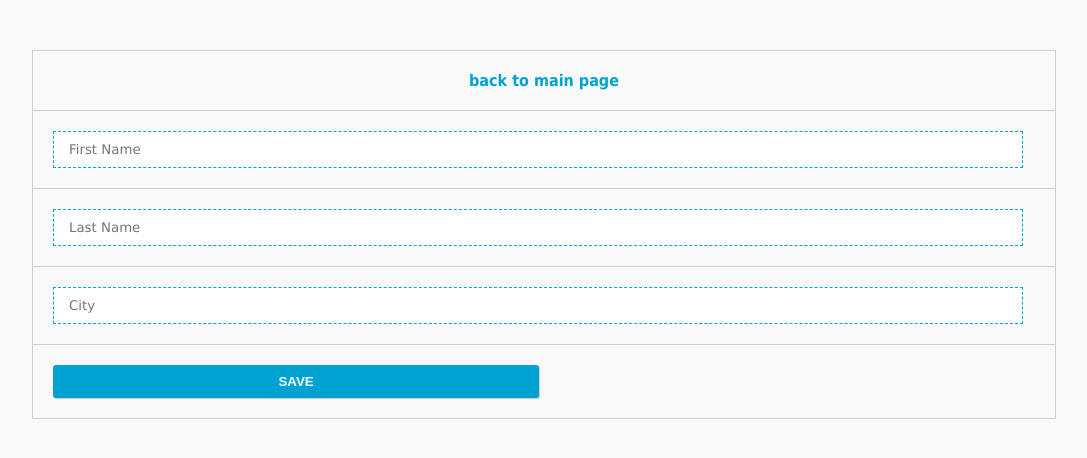
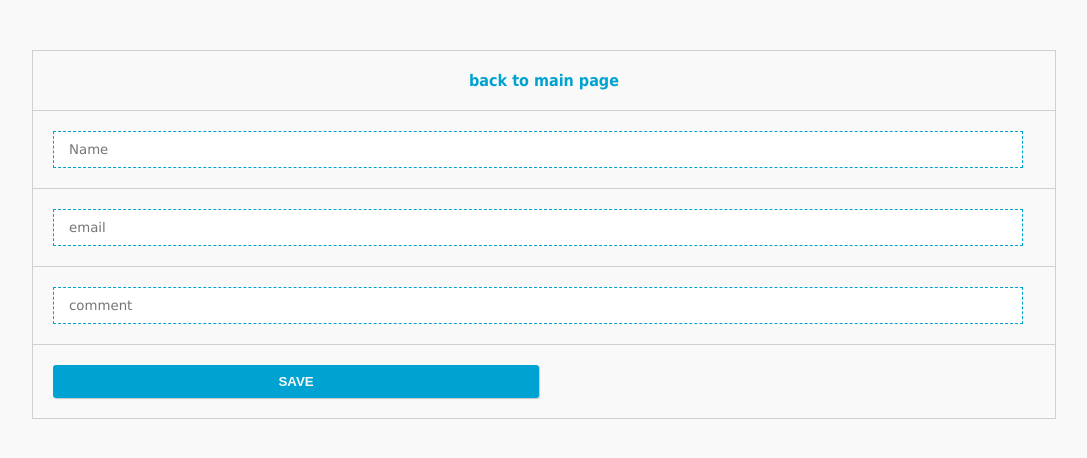
Before and after one commit to jgbrioso/APC_webprog_mi153_test_repo_jgbrioso, a PHP site: page /add_data.php in a window 1280 px wide. Shown: the part 50-508 px from the top of the page, without its empty margins (96-1183 px from the left). Run offline with PHP 8.4, Linux system fonts and the light colour scheme.

Commit message:
edited add_data.php

```diff
--- a/exercise5/add_data.php
+++ b/exercise5/add_data.php
@@ -4,14 +4,14 @@ include_once 'dbconfig.php';
 if(isset($_POST['btn-save']))
 {
  // variables for input data
- $first_name = $_POST['first_name'];
- $last_name = $_POST['last_name'];
- $city_name = $_POST['city_name'];
+ $Name = $_POST['name'];
+ $Email = $_POST['email'];
+ $Comment = $_POST['comment'];
  // variables for input data
 
  // sql query for inserting data into database
 
-        $sql_query = "INSERT INTO users(first_name,last_name,user_city) VALUES('$first_name','$last_name','$city_name')";
+        $sql_query = "INSERT INTO users(name,email,comment) VALUES('$name','$email','$comment')";
  mysqli_query($con,$sql_query);
 
         // sql query for inserting data into database
@@ -40,13 +40,13 @@ if(isset($_POST['btn-save']))
     <td align="center"><a href="index.php">back to main page</a></td>
     </tr>
     <tr>
-    <td><input type="text" name="first_name" placeholder="First Name" required /></td>
+    <td><input type="text" name="name" placeholder="Name" required /></td>
     </tr>
     <tr>
-    <td><input type="text" name="last_name" placeholder="Last Name" required /></td>
+    <td><input type="text" name="email" placeholder="email" required /></td>
     </tr>
     <tr>
-    <td><input type="text" name="city_name" placeholder="City" required /></td>
+    <td><input type="text" name="comment" placeholder="comment" required /></td>
     </tr>
     <tr>
     <td><button type="submit" name="btn-save"><strong>SAVE</strong></button></td>
```
